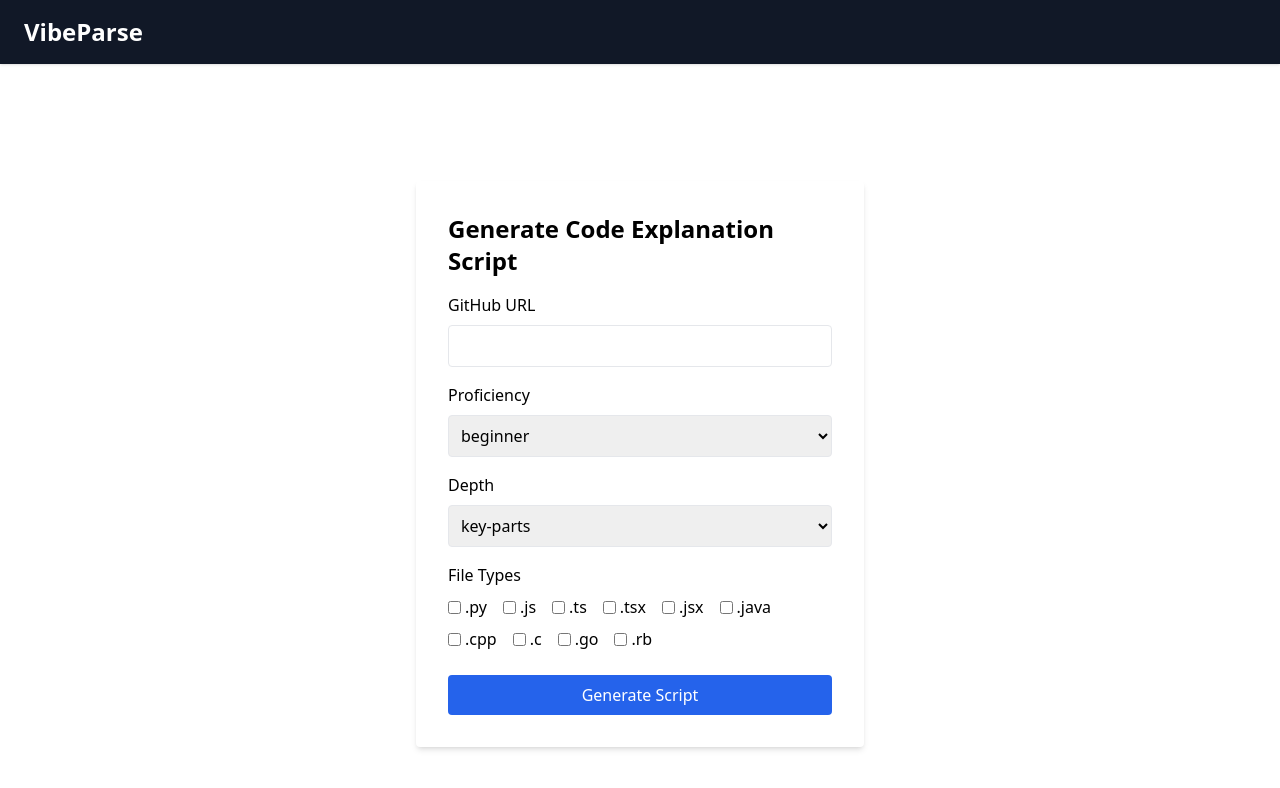
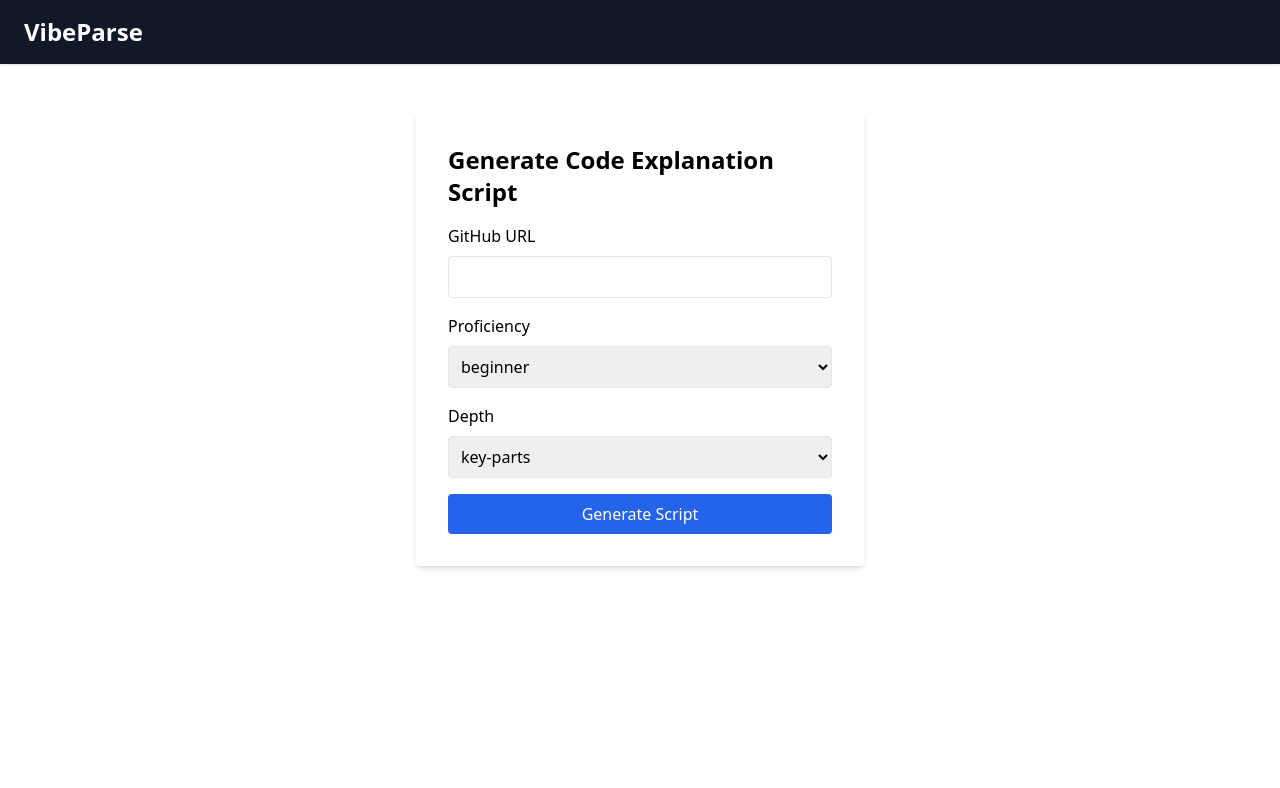
Before and after one commit to gkrinker/VibeParse, a React (Create React App) app in the folder src/frontend/: page / in a window 1280 px wide. Shown: the top 788 px of the page. Built offline with nearby package versions, Linux system fonts and the light colour scheme.

Commit message:
UI: Hide file types section and reduce empty space above form on index page

```diff
--- a/src/frontend/src/components/IndexPage.tsx
+++ b/src/frontend/src/components/IndexPage.tsx
@@ -57,7 +57,7 @@ const IndexPage: React.FC = () => {
   return (
     <>
       <Header />
-      <div className="flex items-center justify-center h-screen">
+      <div className="flex items-center justify-center mt-12">
         <form className="bg-white p-8 rounded shadow-md w-full max-w-md" onSubmit={handleSubmit}>
           <h1 className="text-2xl font-bold mb-4">Generate Code Explanation Script</h1>
           <label className="block mb-2">GitHub URL</label>
@@ -88,7 +88,7 @@ const IndexPage: React.FC = () => {
               <option key={d} value={d}>{d}</option>
             ))}
           </select>
-          <label className="block mb-2">File Types</label>
+          {/* <label className="block mb-2">File Types</label>
           <div className="flex flex-wrap mb-4">
             {fileTypes.map(type => (
               <label key={type} className="mr-4 mb-2 flex items-center">
@@ -101,7 +101,7 @@ const IndexPage: React.FC = () => {
                 {type}
               </label>
             ))}
-          </div>
+          </div> */}
           {error && <div className="text-red-500 mb-2">{error}</div>}
           <button
             type="submit"
```
Also changed, not shown: 1 other file (tests, documents, lock files or other folders).
